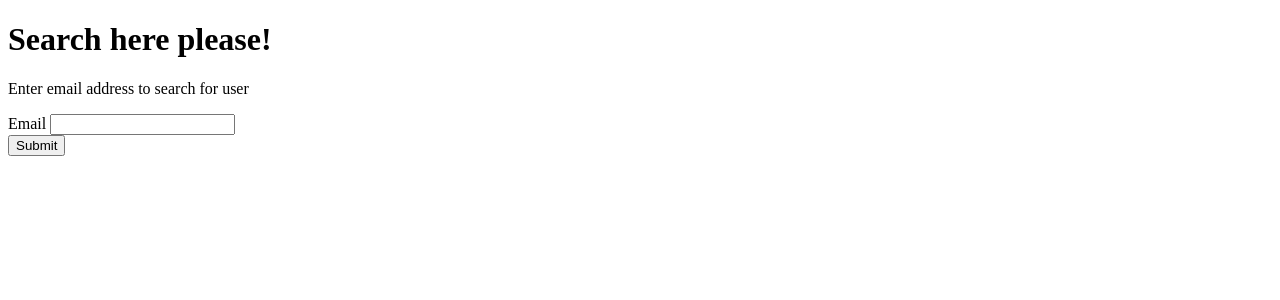
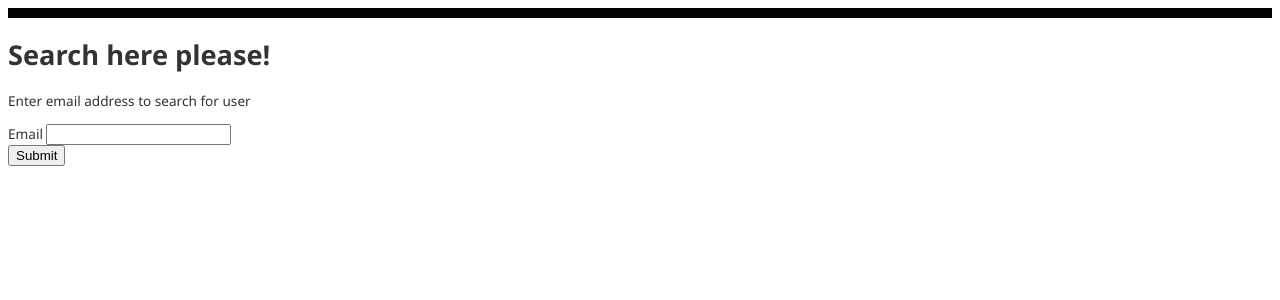
Before and after one commit to shehroze37-zz/engduinoide, a PHP site: page /search.php in a window 1280 px wide. Shown: the top 300 px of the page. Run offline with PHP 8.4, Linux system fonts and the light colour scheme.

Commit message:
CSS elements added

```diff
--- a/search.php
+++ b/search.php
@@ -3,6 +3,21 @@
 <head>
 <meta http-equiv="Content-Type" content="text/html; charset=UTF-8" />
 <title>Search Form</title>
+
+<style type="text/css">
+    body { background-color: #fff; border-top: solid 10px #000;
+        color: #333; font-size: .85em; margin: 20; padding: 20;
+        font-family: "Segoe UI", Verdana, Helvetica, Sans-Serif;
+    }
+    h1, h2, h3,{ color: #000; margin-bottom: 0; padding-bottom: 0; }
+    h1 { font-size: 2em; }
+    h2 { font-size: 1.75em; }
+    h3 { font-size: 1.2em; }
+    table { margin-top: 0.75em; }
+    th { font-size: 1.2em; text-align: left; border: none; padding-left: 0; }
+    td { padding: 0.25em 2em 0.25em 0em; border: 0 none; }
+</style>
+
 </head>
 
 <body>
@@ -51,7 +66,7 @@
 			}
 			echo "</table>";
 		} else {
-			echo "<h3>No one is currently registered with that email address.</h3>";
+			echo "<h3>No one is currently registered with that email address !</h3>";
    		 }
 	}
 ?>
```
